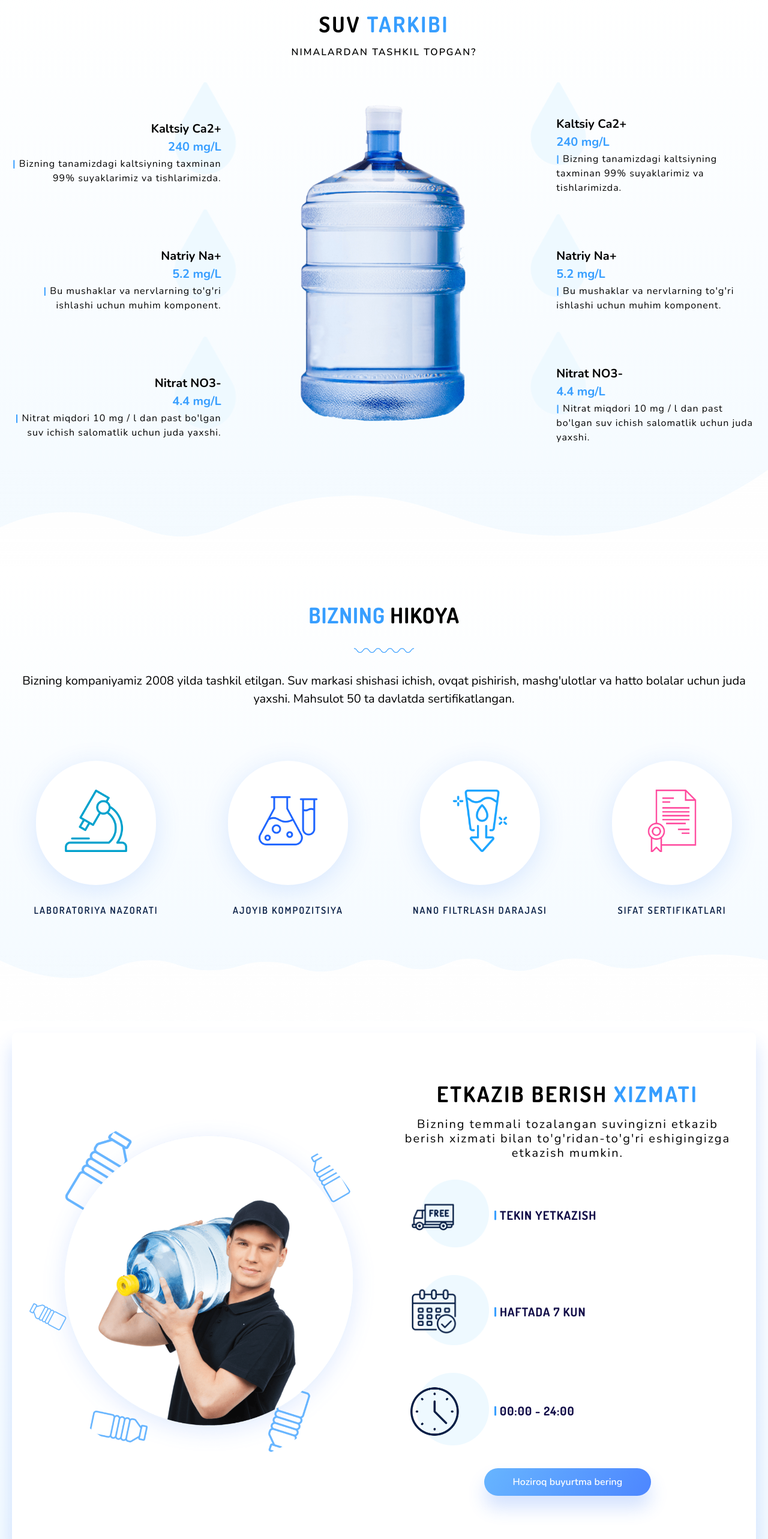
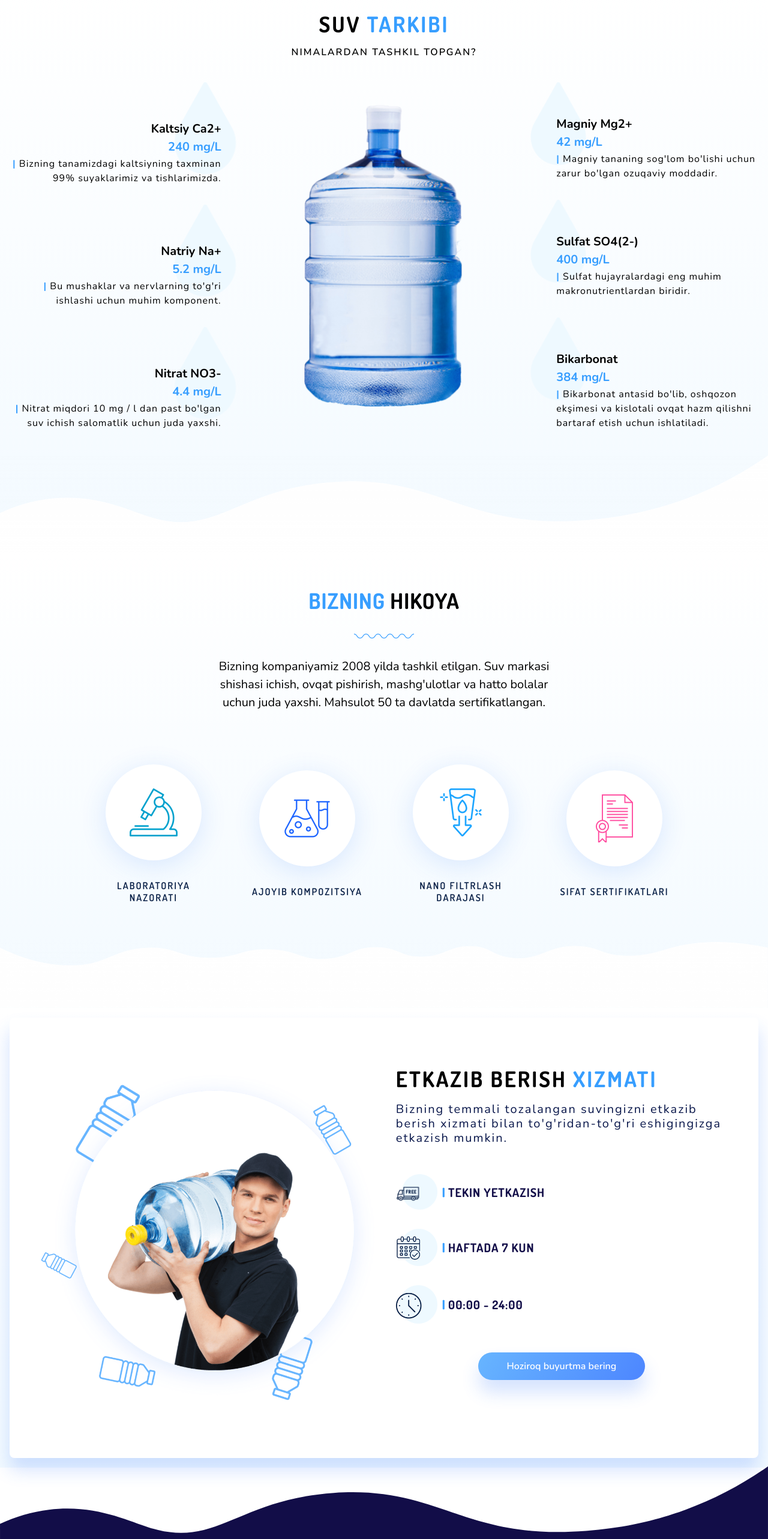
Before and after one commit to Azam2926/omadwater, a Next.js app: page / in a window 1280 px wide. Shown: the part 1260-3825 px from the top of the page at 60% size. Built offline with nearby package versions, Linux system fonts and the light colour scheme.

Commit message:
SOME FIXES

```diff
--- a/components/Input.js
+++ /dev/null
@@ -1,8 +0,0 @@
-export default function Input(props) {
-    return (
-        <input
-            className={'focus:ring-2 transition-all duration-200 hover:ring-2 ring-blue-500 outline-none py-3 px-6 border rounded-full mx-auto w-full'}
-            {...props}
-        />
-    );
-}
--- a/components/deliveryForm.js
+++ b/components/deliveryForm.js
@@ -1,7 +1,6 @@
 import { useForm } from "react-hook-form";
 import tgService from "../services/tg.service";
 import _ from 'lodash'
-import Input from "./Input";
 
 export default function DeliveryForm() {
   const { register, handleSubmit, formState: { isSubmitting, isSubmitSuccessful } } = useForm()
@@ -19,10 +18,10 @@ export default function DeliveryForm() {
   ) : (
     <form className='grid items-center space-y-4' onSubmit={handleSubmit(sendForm)}>
 
-      <Input placeholder={'Ismingiz'} type="text" required {...register('ismi', { pattern: /^[A-Za-z']+$/i, required: true, maxLength: 20 })} />
-      <Input placeholder={'Manzilingiz'} type="text" required {...register('manzili')} />
-      <Input placeholder={'Telefon raqamingiz'} type="text" required {...register('tel_nomeri', { pattern: /^[0-9+]+$/i })} />
-      <Input placeholder={'Nechta kapsula'} type="number" required {...register('soni', { pattern: /^[0-9]+$/i })} />
+      <input className='input' required {...register('ismi', { pattern: /^[A-Za-z']+$/i, required: true, maxLength: 20 })} placeholder={'Ismingiz'} />
+      <input className='input' required {...register('manzili')} placeholder={'Manzilingiz'} />
+      <input className='input' required {...register('tel_nomeri', { pattern: /^[0-9+]+$/i })} placeholder={'Telefon raqamingiz'} />
+      <input className='input' required {...register('soni', { pattern: /^[0-9]+$/i })} type="number" placeholder={'Nechta kapsula'} />
 
       <button disabled={isSubmitting} className='flex hover:bg-black bg-omad-btn shadow-omad font-semibold outline-none focus:ring-2 transition-all duration-200 hover:ring-2 focus:ring-blue-400 focus:ring-opacity-75 cursor-pointer text-white rounded-full m-auto py-btnY px-btnX' type="submit">
         {isSubmitting ? (
--- a/pages/index.js
+++ b/pages/index.js
@@ -4,6 +4,7 @@ import DeliveryForm from "../components/deliveryForm"
 import certificationPicture from '../public/images/certification.png'
 import curveWhilePicture from '../public/images/curve-while.png'
 import deliveryServicePicture from '../public/images/delivery-service.png'
+import distilledWaterBottledPicture from '../public/images/distilled-water-bottled.png'
 import flaskPicture from '../public/images/flask.png'
 import freePicture from '../public/images/free.png'
 import glassPicture from '../public/images/glass.png'
@@ -13,7 +14,6 @@ import timePicture from '../public/images/time.png'
 import waterBottlePicture from '../public/images/water-bottle.png'
 import waveDividerPicture from '../public/images/wave-divider.png'
 import wavePicture from '../public/images/wave.png'
-import distilledWaterBottledPicture from '../public/images/distilled-water-bottled.png'
 
 const drops = {
   right: [
@@ -94,7 +94,7 @@ export default function Home() {
         <div className='flex justify-center'>
           <div className='hidden md:block md:w-1/4 md:max-w-sm'>
             <div className='mr-[-200%]'>
-              <Image src={distilledWaterBottledPicture} layout='responsive' objectFit='fill'/>
+              <Image src={distilledWaterBottledPicture} layout='responsive' objectFit='fill' />
             </div>
           </div>
           <div className='px-4 py-14 space-y-8 md:w-3/4'>
@@ -124,9 +124,9 @@ export default function Home() {
           <p className='text-center text-base leading-none font-semibold tracking-[2px] uppercase'>Nimalardan tashkil topgan?</p>
         </div>
         <div className="flex flex-col md:flex-row">
-          <div className="flex flex-wrap p-[10px] space-y-8 lg:w-1/3">
-            {drops.right.map((drop, key) => (
-              <div key={key} className="flex flex-col pt-16 space-y-2 pr-12 text-right bg-drop-filled bg-right-top bg-no-repeat bg-right-drop-size">
+          <div className="flex flex-wrap justify-end p-[10px] space-y-8 lg:w-1/3">
+            {drops.right.map((drop, index) => (
+              <div key={index} className="flex flex-col pt-16 space-y-2 pr-12 text-right bg-drop-filled bg-right-top bg-no-repeat bg-right-drop-size">
                 <h6 className='font-bold text-xl'>{drop.title}</h6>
                 <h6 className='text-primary font-bold text-xl leading-4'>{drop.capacity}</h6>
                 <p className='tracking-[1px]'>
@@ -138,9 +138,9 @@ export default function Home() {
           <div className='relative h-[285px] my-12 md:hidden lg:w-1/3 lg:grid lg:h-auto lg:items-center'>
             <Image src={waterBottlePicture} layout={'fill'} objectFit={'contain'} />
           </div>
-          <div className="flex flex-wrap p-[10px] space-y-8 lg:w-1/3">
-            {drops.right.map((drop) => (
-              <div className="flex flex-col pt-14 space-y-2 pl-16 bg-drop-filled bg-top-left bg-no-repeat bg-left-drop-size">
+          <div className="flex flex-wrap justify-start p-[10px] space-y-8 lg:w-1/3">
+            {drops.left.map((drop, index) => (
+              <div key={index} className="flex flex-col pt-14 space-y-2 pl-16 bg-drop-filled bg-top-left bg-no-repeat bg-left-drop-size">
                 <h6 className='font-bold text-xl'>{drop.title}</h6>
                 <h6 className='text-primary font-bold text-xl leading-4'>{drop.capacity}</h6>
                 <p className='tracking-[1px]'>
@@ -162,50 +162,55 @@ export default function Home() {
           <div className='relative h-2'>
             <Image src={wavePicture} layout={'fill'} objectFit={'contain'} />
           </div>
-          <p className='text-center text-xl leading-normal px-4'>
+          <p className='text-center text-xl leading-normal px-4 md:mx-[15%] lg:mx-[26%]'>
             Bizning kompaniyamiz 2008 yilda tashkil etilgan. Suv markasi shishasi ichish, ovqat pishirish, mashg'ulotlar va hatto bolalar uchun juda yaxshi. Mahsulot 50 ta davlatda sertifikatlangan.
           </p>
         </div>
-        <div className="flex flex-wrap md:flex-nowrap">
-          {story_boxes.map(box => (
-            <div className='w-1/2'>
+        <div className="max-w-5xl mx-auto">
+          <div className="flex flex-wrap md:justify-center items-center">
+            {story_boxes.map((box, index) => (
+              <div key={index} className='w-1/2 md:w-1/4'>
                 <div className="flex flex-col p-8 space-y-8 items-center">
-                <div className="bg-white shadow-omad-story rounded-full p-12 text-center max-w-[200px]">
-                  <Image src={box.picture} />
+                  <div className="bg-white shadow-omad-story p-8 w-32 lg:w-40 lg:p-10 rounded-full">
+                    <Image src={box.picture} layout='responsive' />
                   </div>
                   <p className='text-center text-[#081F46] font-semibold tracking-[2px] leading-5 font-dosis uppercase'>{box.text}</p>
                 </div>
               </div>
             ))}
           </div>
+        </div>
         <div className='mt-8'>
           <Image src={curveWhilePicture} layout={'responsive'} />
         </div>
       </section>
       <section className="bg-section">
-        <div className="bg-white shadow-omad p-4 m-5 rounded-lg lg:py-16">
-          <div className="flex flex-col lg:flex-row space-y-8 lg:space-y-0 lg:space-x-4 py-4">
+        <div className="grid items-center">
+          <div className="max-w-screen-xl bg-white shadow-omad p-10 m-4 rounded-lg lg:py-16">
+            <div className="flex flex-col space-y-2 py-4 lg:flex-row lg:space-y-0 lg:space-x-4">
               <div className="relative p-4 lg:p-0 lg:grid lg:items-center lg:w-1/2">
-              <Image src={deliveryServicePicture} className={'rounded-full'} layout={'responsive'} />
+                <Image src={deliveryServicePicture} layout={'responsive'} />
               </div>
-            <div className='py-8 lg:py-0 px-3 mb-8 space-y-8 lg:w-1/2'>
+              <div className='py-8 lg:py-0 px-3 mb-8 space-y-12  lg:w-1/2'>
                 <div className="space-y-4">
-                <h1 className='text-4xl font-bold font-dosis tracking-[3px] uppercase text-center leading-tight'>
+                  <h1 className='text-4xl font-bold font-dosis tracking-[3px] uppercase leading-tight text-center lg:text-left'>
                     Etkazib berish <span className='text-[#379eff]'>Xizmati</span>
                   </h1>
-                <p className='text-center leading-6 tracking-[2px] text-xl '>
+                  <p className='leading-6 tracking-[2px] text-xl text-center text-main-dark lg:text-left'>
                     Bizning temmali tozalangan suvingizni etkazib berish xizmati bilan to'g'ridan-to'g'ri eshigingizga etkazish mumkin.
                   </p>
                 </div>
-              <div className="flex flex-col px-6 space-y-6 md:space-y-10 font-dosis">
-                {delivery_boxes.map(box => (
-                  <div className="flex items-center">
+                <div className="flex flex-col md:w-3/5 lg:w-1/2 space-y-6 lg:space-y-8 md:space-y-4 font-dosis">
+                  {delivery_boxes.map((box, index) => (
+                    <div key={index} className="flex items-center">
                       <div className="w-1/4 mr-2">
-                      <Image src={box.picture} layout={'intrinsic'} />
+                        <Image src={box.picture} layout={'responsive'} />
                       </div>
                       <div className='flex uppercase font-bold tracking-[1px] text-footer text-xl'>
+                        <p>
                           <span className='font-black text-primary mr-1'>|</span>
-                      <p>{box.text}</p>
+                          {box.text}
+                        </p>
                       </div>
                     </div>
                   ))}
@@ -218,6 +223,7 @@ export default function Home() {
               </div>
             </div>
           </div>
+        </div>
 
       </section>
     </>
--- a/styles/globals.css
+++ b/styles/globals.css
@@ -6,4 +6,7 @@
     .before-text {
         @apply before:w-1 before:mr-3 before:inline-flex before:rounded-full before:bg-primary
     }
+    .input {
+        @apply focus:ring-2 transition-all duration-200 hover:ring-2 ring-blue-500 outline-none py-3 px-6 border rounded-full mx-auto w-full
+    }
 }
```
Lines whose indentation alone changed are shown as unchanged.
